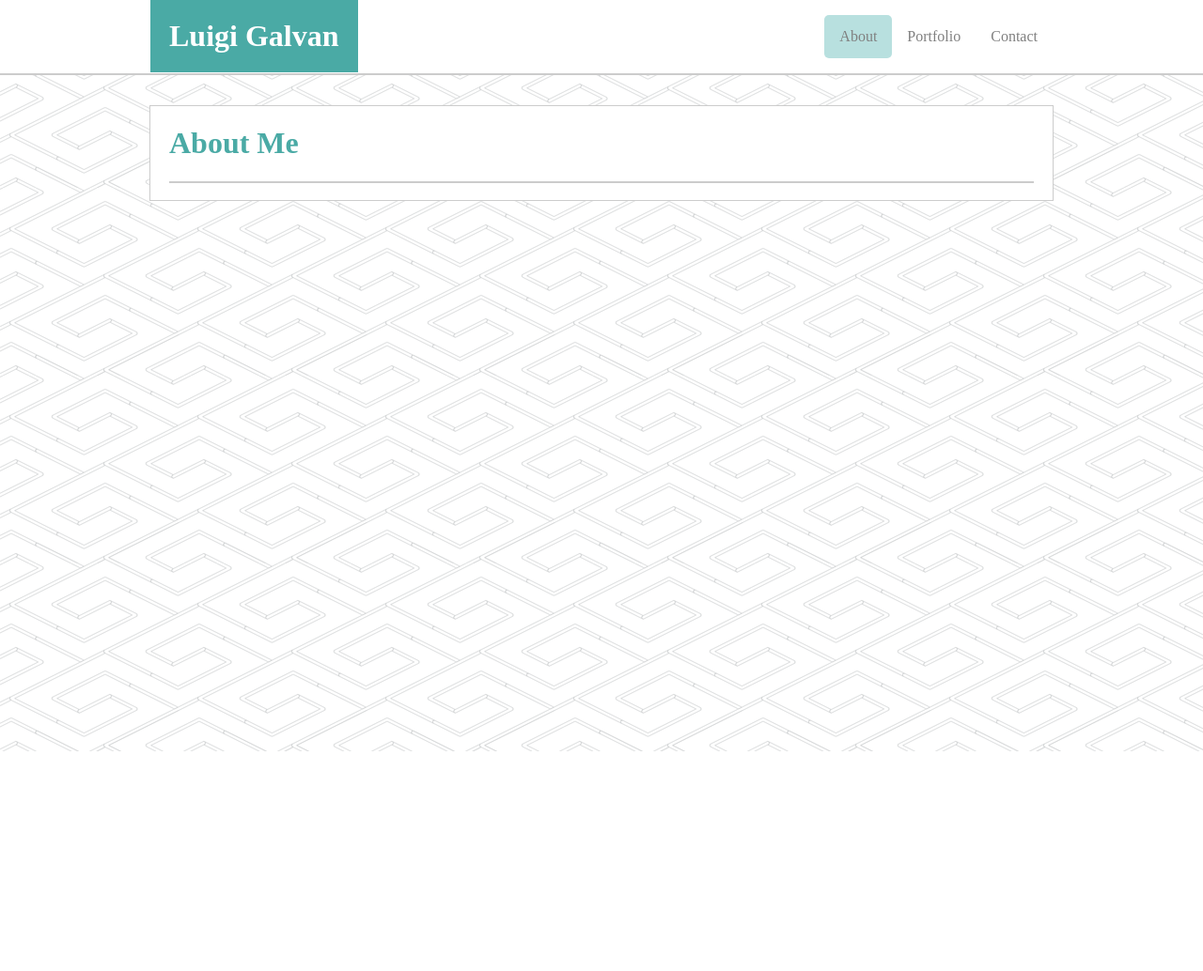
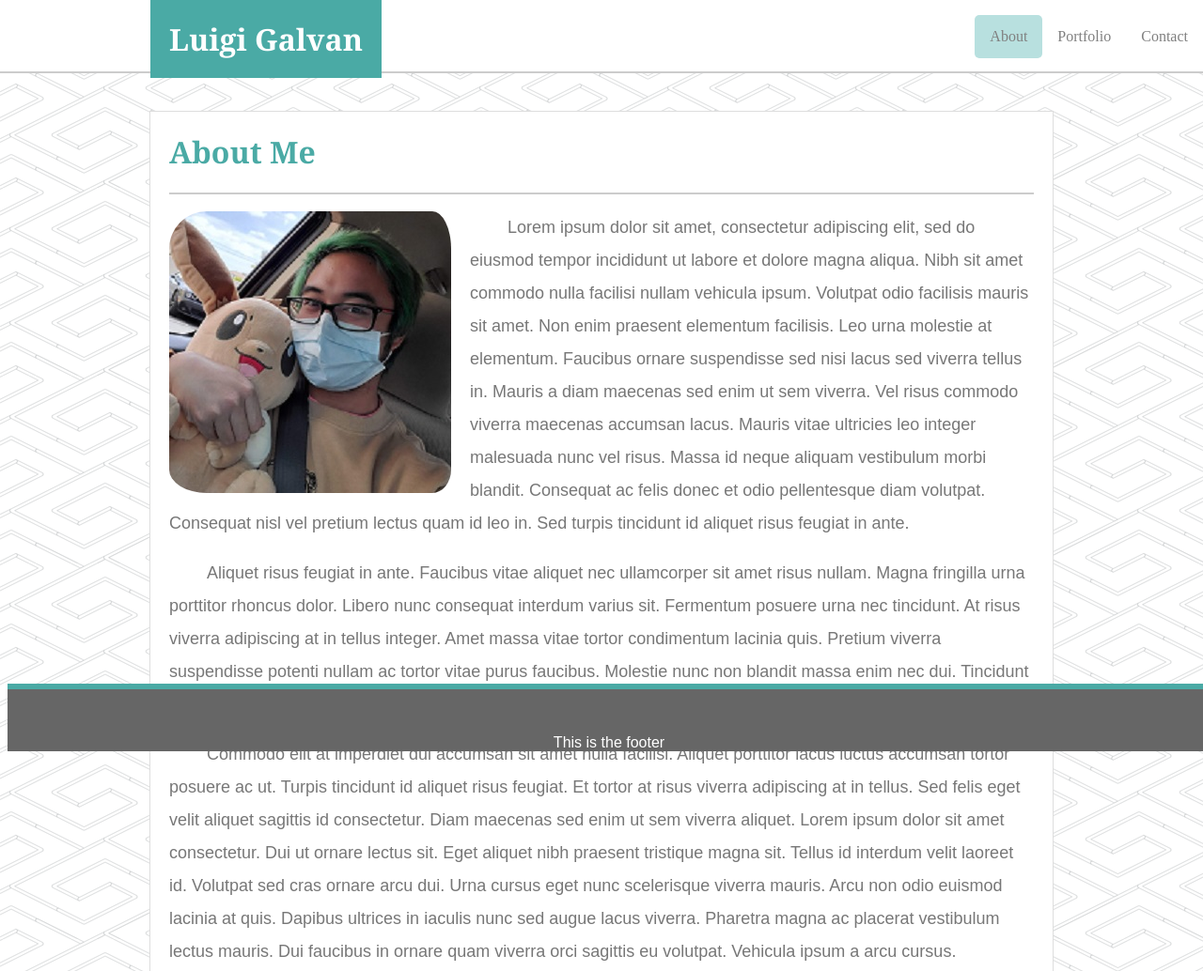
Before and after one commit to Lulamoon96/Unit-01-Portfolio, a plain HTML site: page index.html in a window 1280 px wide. Shown: the top 1034 px of the page at 94% size. Before the commit the page ends 800 px from the top, so only its background shows below. Drawn offline with Linux system fonts and the light colour scheme.

Commit message:
Scrolling fixed

```diff
--- a/assets/css/style.css
+++ b/assets/css/style.css
@@ -1,3 +1,4 @@
+
 body {
     background-image: url(../images/pipes.png);
     background-repeat: repeat;
@@ -11,7 +12,7 @@ body {
     margin-top: 0;
     top: 0;
     left: 0;
-    height: 78px;
+    height: 76px;
 }
 
 .Header_Box {
@@ -29,10 +30,18 @@ body {
     margin-top: 0;
 }
 
+.BioName {
+    font-family: Georgia, 'Times New Roman', Times, serif;
+    color: white;
+    background-color: #4aaaa5;
+    margin-top: 0;
+    margin-bottom: 0;
+    padding: 20px 20px 20px 20px;
+}
+
 .NavBar {
     list-style-type: none;
     padding: 0;
-    overflow: hidden;
 }
 
 .NavList {
@@ -52,22 +61,14 @@ li a {
     text-decoration: none;
   }
 
-.BioName {
-    color: white;
-    background-color: #4aaaa5;
-    margin-top: 0;
-    margin-bottom: 0;
-    padding: 20px 20px 20px 20px;
-}
-
 .Separator {
-    height: 72px;
+    height: 70px;
 }
 
 
 .Wrapper {
-    background-color: white;
-    border: 1px solid #cccccc;
+    background-color: #ffffff;
+    border: 1px solid #dddddd;
     width: 920px;
     margin: 0 auto;
     margin-top: 40px;
@@ -75,5 +76,45 @@ li a {
 }
 
 .About {
+    font-family: Georgia, 'Times New Roman', Times, serif;
     color: #4aaaa5;
 }
+
+.NameEntryLabel {
+    font-family: Arial, Helvetica, sans-serif;
+    color: #777777;
+}
+
+p {
+    font-family: Arial, Helvetica, sans-serif;
+    font-size: 18px;
+    text-indent: 30pt;
+    line-height: 35px;
+    color: #777777;
+}
+
+.ProfilePic {
+    float: left;
+    padding: 0px 20px 15px 0px;
+    border-radius: 40px;
+}
+
+.Footer {
+    position: fixed;
+    bottom: 0;
+    background-color: #666666;
+    width: 100%;
+    height: 66px;
+    margin: 0 auto;
+    border-top: 6px solid #4aaaa5;
+}
+
+.FooterText {
+    color: white;
+    position: absolute;
+    text-align: center;
+    left: 50%;
+    transform: translateX(-50%);
+    bottom: 0;
+    font-family: Arial, Helvetica, sans-serif;
+}
--- a/index.html
+++ b/index.html
@@ -16,12 +16,11 @@
         <div class="Top">
 
             <div class="Header_Box">
-
                 <div class="Name">
                     <h1 class="BioName">Luigi Galvan</h1>
                 </div>
+            </div>
 
-            <div>
                 <ul class="NavBar">
                     <li class="NavList"><a href="file:///T:/Users/Luigi/Documents/UCB%20BC%20Homework/Unit-01-Portfolio/contact.html">Contact</a></li>
                     <li class="NavList"><a href="file:///T:/Users/Luigi/Documents/UCB%20BC%20Homework/Unit-01-Portfolio//portfolio.html">Portfolio</a></li>
@@ -37,7 +36,15 @@
 
             <h1 class="About">About Me</h1>
             <hr color="#cccccc">
+            <p><img class="ProfilePic" src="assets/images/Profile.jpg" alt="Me_IRL">Lorem ipsum dolor sit amet, consectetur adipiscing elit, sed do eiusmod tempor incididunt ut labore et dolore magna aliqua. Nibh sit amet commodo nulla facilisi nullam vehicula ipsum. Volutpat odio facilisis mauris sit amet. Non enim praesent elementum facilisis. Leo urna molestie at elementum. Faucibus ornare suspendisse sed nisi lacus sed viverra tellus in. Mauris a diam maecenas sed enim ut sem viverra. Vel risus commodo viverra maecenas accumsan lacus. Mauris vitae ultricies leo integer malesuada nunc vel risus. Massa id neque aliquam vestibulum morbi blandit. Consequat ac felis donec et odio pellentesque diam volutpat. Consequat nisl vel pretium lectus quam id leo in. Sed turpis tincidunt id aliquet risus feugiat in ante.</p>
+            <p>Aliquet risus feugiat in ante. Faucibus vitae aliquet nec ullamcorper sit amet risus nullam. Magna fringilla urna porttitor rhoncus dolor. Libero nunc consequat interdum varius sit. Fermentum posuere urna nec tincidunt. At risus viverra adipiscing at in tellus integer. Amet massa vitae tortor condimentum lacinia quis. Pretium viverra suspendisse potenti nullam ac tortor vitae purus faucibus. Molestie nunc non blandit massa enim nec dui. Tincidunt arcu non sodales neque.</p>
+            <p>Commodo elit at imperdiet dui accumsan sit amet nulla facilisi. Aliquet porttitor lacus luctus accumsan tortor posuere ac ut. Turpis tincidunt id aliquet risus feugiat. Et tortor at risus viverra adipiscing at in tellus. Sed felis eget velit aliquet sagittis id consectetur. Diam maecenas sed enim ut sem viverra aliquet. Lorem ipsum dolor sit amet consectetur. Dui ut ornare lectus sit. Eget aliquet nibh praesent tristique magna sit. Tellus id interdum velit laoreet id. Volutpat sed cras ornare arcu dui. Urna cursus eget nunc scelerisque viverra mauris. Arcu non odio euismod lacinia at quis. Dapibus ultrices in iaculis nunc sed augue lacus viverra. Pharetra magna ac placerat vestibulum lectus mauris. Dui faucibus in ornare quam viverra orci sagittis eu volutpat. Vehicula ipsum a arcu cursus.</p>
+            <p>Commodo elit at imperdiet dui accumsan sit amet nulla facilisi. Aliquet porttitor lacus luctus accumsan tortor posuere ac ut. Turpis tincidunt id aliquet risus feugiat. Et tortor at risus viverra adipiscing at in tellus. Sed felis eget velit aliquet sagittis id consectetur. Diam maecenas sed enim ut sem viverra aliquet. Lorem ipsum dolor sit amet consectetur. Dui ut ornare lectus sit. Eget aliquet nibh praesent tristique magna sit. Tellus id interdum velit laoreet id. Volutpat sed cras ornare arcu dui. Urna cursus eget nunc scelerisque viverra mauris. Arcu non odio euismod lacinia at quis. Dapibus ultrices in iaculis nunc sed augue lacus viverra. Pharetra magna ac placerat vestibulum lectus mauris. Dui faucibus in ornare quam viverra orci sagittis eu volutpat. Vehicula ipsum a arcu cursus.</p>
 
+        </div>
+
+        <div class="Footer">
+            <div class="FooterText">This is the footer</div>
         </div>
 
         <script src="" async defer></script>
```
Also changed, not shown: contact.html (+6 -0 lines), portfolio.html (+5 -1 lines), assets/images/Profile.jpg (added).
